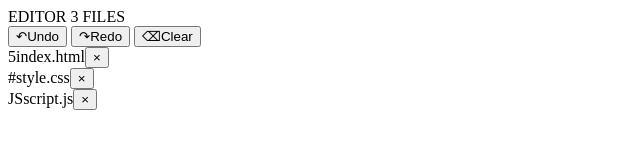
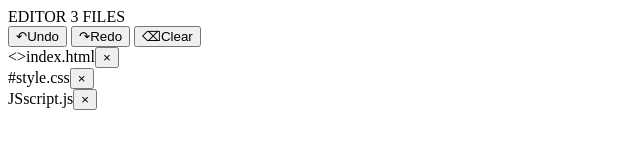
Before and after one commit to alfamaniya/Editor-html-css-js, a plain HTML site: page futures/editor/header/index.html in a window 1280 px wide. Shown: the full height of the page, 0-640 px from the left. Drawn offline with Linux system fonts and the light colour scheme.

Commit message:
Align editor file icons with turquoise theme

```diff
--- a/futures/editor/header/index.html
+++ b/futures/editor/header/index.html
@@ -12,7 +12,7 @@
   </div>
 </div>
 <div class="editor-tabs" role="tablist" aria-label="Open files">
-  <div class="editor-tab is-active" role="tab" aria-selected="true"><span class="file-type-icon html-icon" aria-hidden="true">5</span><span class="tab-name">index.html</span><button class="tab-close" type="button" aria-label="Close index.html">×</button></div>
+  <div class="editor-tab is-active" role="tab" aria-selected="true"><span class="file-type-icon html-icon" aria-hidden="true">&lt;&gt;</span><span class="tab-name">index.html</span><button class="tab-close" type="button" aria-label="Close index.html">×</button></div>
   <div class="editor-tab" role="tab" aria-selected="false"><span class="file-type-icon css-icon" aria-hidden="true">#</span><span class="tab-name">style.css</span><button class="tab-close" type="button" aria-label="Close style.css">×</button></div>
   <div class="editor-tab" role="tab" aria-selected="false"><span class="file-type-icon js-icon" aria-hidden="true">JS</span><span class="tab-name">script.js</span><button class="tab-close" type="button" aria-label="Close script.js">×</button></div>
   <div class="editor-tabs-spacer"></div>
```
